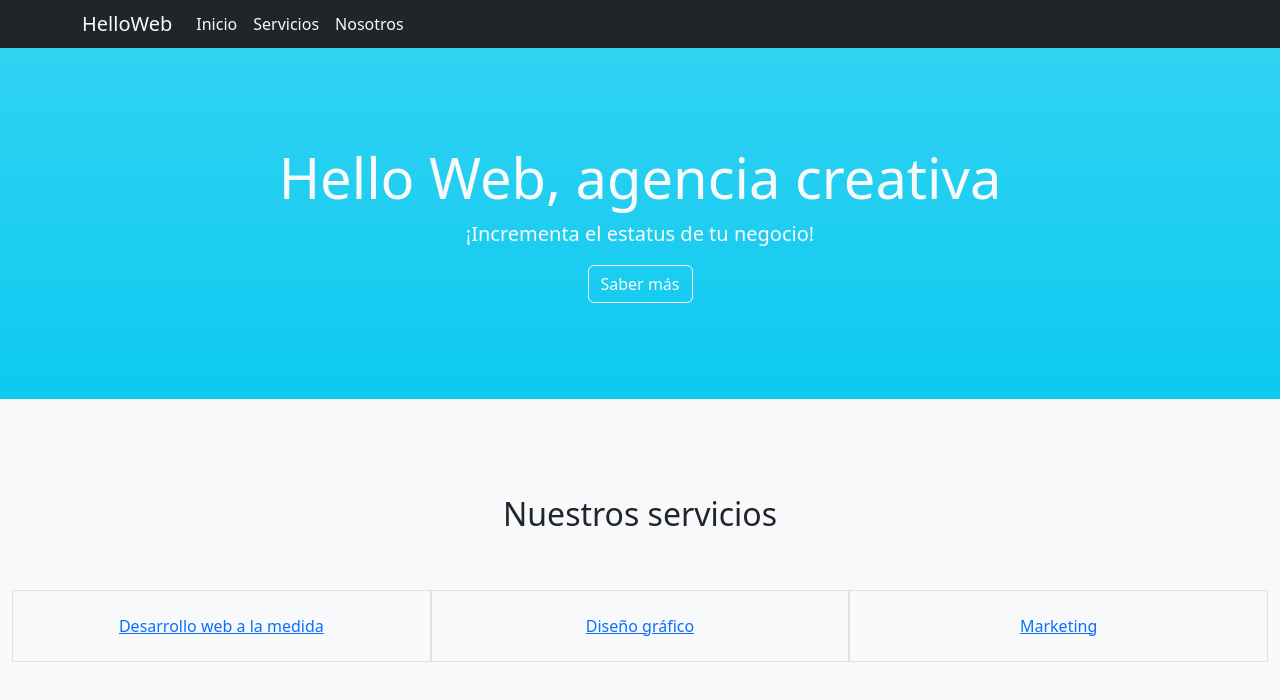
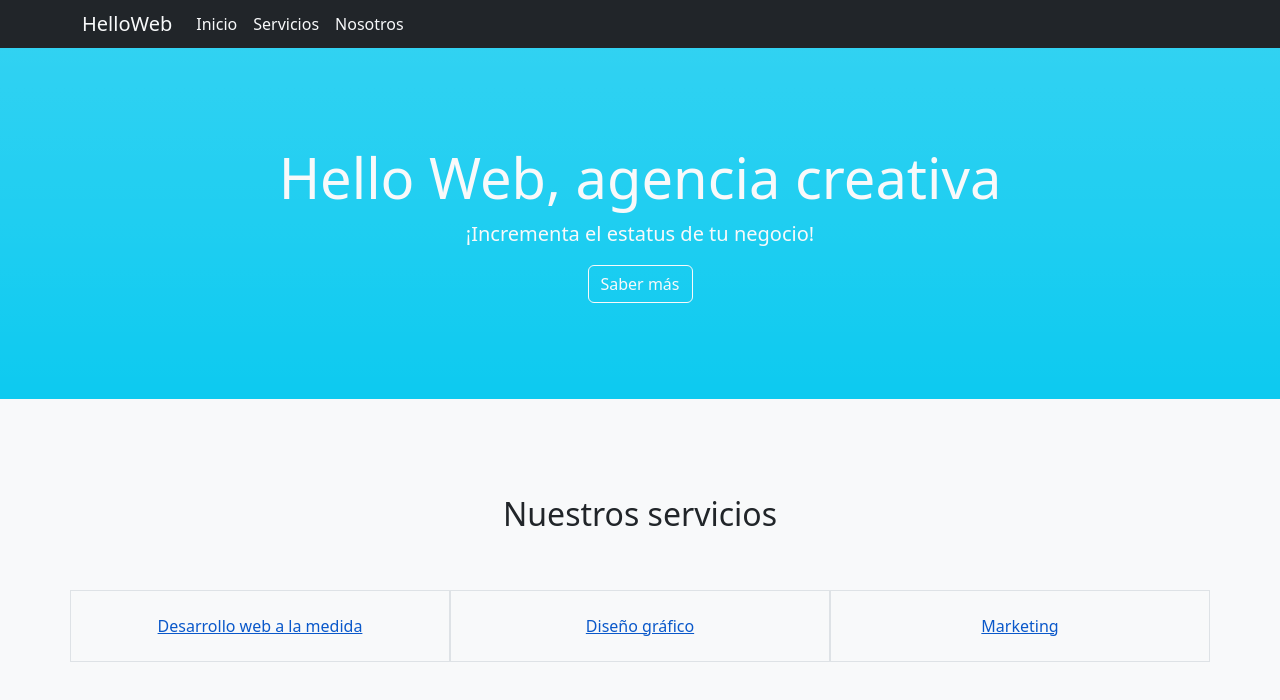
Before and after one commit to ricardoggz/Website-Hello-Web, a website built with Vite: page index.html in a window 1280 px wide. Built offline with nearby package versions, Linux system fonts and the light colour scheme.

Commit message:
Add services in JS

```diff
--- a/index.html
+++ b/index.html
@@ -19,7 +19,7 @@
               <a class="nav-link text-light" href="#">Inicio</a>
             </li>
             <li class="nav-item">
-              <a class="nav-link text-light" href="#">Servicios</a>
+              <a class="nav-link text-light" href="#services">Servicios</a>
             </li>
             <li class="nav-item">
               <a class="nav-link text-light" href="#">Nosotros</a>
@@ -36,54 +36,9 @@
       </div>
     </section>
     <section class="container-fluid bg-light pt-5 pb-5">
-      <div class="container-fluid pt-5 pb-5">
+      <div class="container pt-5 pb-5">
         <h2 class="text-center">Nuestros servicios</h2>
-        <div class="row pt-5 pb-5">
-          <div class="col-md-4 text-center border pt-3 pb-3">
-            <a class="btn btn-link" data-bs-toggle="collapse" href="#webDevelopment" role="button" aria-expanded="false" aria-controls="collapseExample">
-              Desarrollo web a la medida
-            </a>
-            <div class="collapse" id="webDevelopment">
-              <div class="card card-body">
-                <ul class="list-group list-group-flush">
-                  <li class="list-group-item">Aplicaciones Web</li>
-                  <li class="list-group-item">Páginas web estáticas</li>
-                </ul>
-              </div>
-            </div>
-          </div>
-          <div class="col-md-4 text-center border pt-3 pb-3">
-            <a class="btn btn-link" data-bs-toggle="collapse" href="#graphicDesign" role="button" aria-expanded="false" aria-controls="collapseExample">
-              Diseño gráfico
-            </a>
-            <div class="collapse" id="graphicDesign">
-              <div class="card card-body">
-                <ul class="list-group list-group-flush">
-                  <li class="list-group-item">Creación de logotipos</li>
-                  <li class="list-group-item">Manual de identidad gráfica</li>
-                  <li class="list-group-item">Publicidad</li>
-                  <li class="list-group-item">Registro de marca ante el IMPI (Instituto Mexicano de la Propiedad Industrial)</li>
-                </ul>
-              </div>
-            </div>
-          </div>
-          <div class="col-md-4 text-center border pt-3 pb-3">
-            <a class="btn btn-link" data-bs-toggle="collapse" href="#marketing" role="button" aria-expanded="false" aria-controls="collapseExample">
-              Marketing
-            </a>
-            <div class="collapse" id="marketing">
-              <div class="card card-body">
-                <ul class="list-group list-group-flush">
-                  <li class="list-group-item">Manejo de redes sociales</li>
-                  <li class="list-group-item">Publicaciones para redes sociales</li>
-                  <li class="list-group-item">Creación de contenido audio visual</li>
-                  <li class="list-group-item">Videos publicitarios para tiktok, reels de facebook e instagram</li>
-                </ul>
-              </div>
-            </div>
-          </div>
-        </div>
-      </div>
+        <div class="row pt-5 pb-5" id="services"></div>
     </section>
     <script type="module" src="/main.js"></script>
   </body>
--- a/main.js
+++ b/main.js
@@ -1,2 +1,10 @@
 import 'bootstrap/dist/css/bootstrap.min.css';
 import 'bootstrap/js/dist/collapse'
+
+//components
+import { Services } from './src/components/index.js'
+
+const main = ()=>{
+    Services()
+}
+main()
--- /dev/null
+++ b/src/components/Services/Services.js
@@ -0,0 +1,21 @@
+import { values } from "./values"
+const services = document.getElementById('services')
+
+export const Services = ()=>{
+    return values.map((value)=>(
+        services.innerHTML+=`
+            <div class='col-md-4 text-center border pt-3 pb-3'>
+                <a class="btn btn-link active" data-bs-toggle="collapse" href="#${value.id}" role="button" aria-expanded="false" aria-controls="collapseExample">
+                    ${value.link}
+                </a>
+                <div class="collapse" id="${value.id}">
+                    <div class="card card-body">
+                        <ul class="list-group list-group-flush">
+                             ${value.listItems.map((value)=> `<li class="list-group-item">${value}</li>`)}
+                        </ul>
+                    </div>
+                </div>
+            </div>
+        `
+    ))
+}
--- /dev/null
+++ b/src/components/Services/values.js
@@ -0,0 +1,26 @@
+export const values = [
+    {
+        id:`wevDevelopment`,
+        link: `Desarrollo web a la medida`,
+        listItems :['Aplicaciones web', 'Páginas web estáticas', 'Dominios', 'Hosting']
+    },
+    {
+        id:`graphicDesign`,
+        link: `Diseño gráfico`,
+        listItems :[
+            'Creación de logotipo',
+            'Manual de identidad gráfica',
+            'Publicidad',
+            'Trámites para registro de marca ante el IMPI (Instituto Mexicano de la Propiedad Industrial)'
+        ]
+    },
+    {
+        id:`marketing`,
+        link: `Marketing`,
+        listItems :[
+            'Manejo de redes sociales',
+            'Creación de contenido audio visual',
+            'Videos publicitarios para tiktok, reels de facebook e instagram',
+        ]
+    }
+]
--- /dev/null
+++ b/src/components/index.js
@@ -0,0 +1 @@
+export * from './Services/Services'
```
